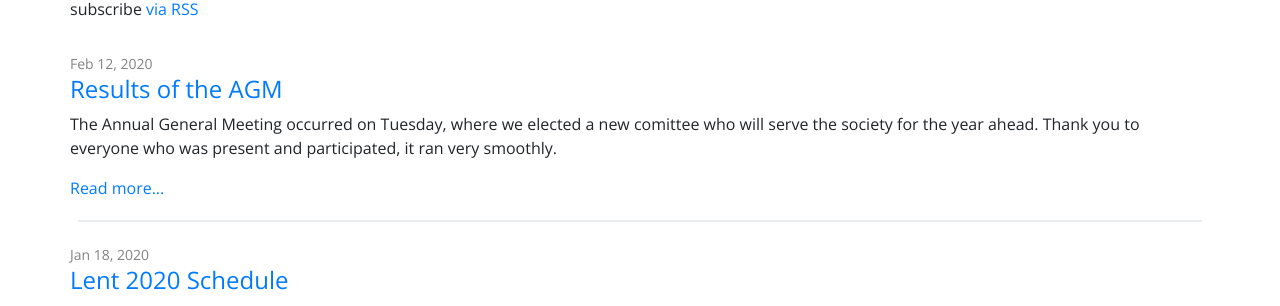
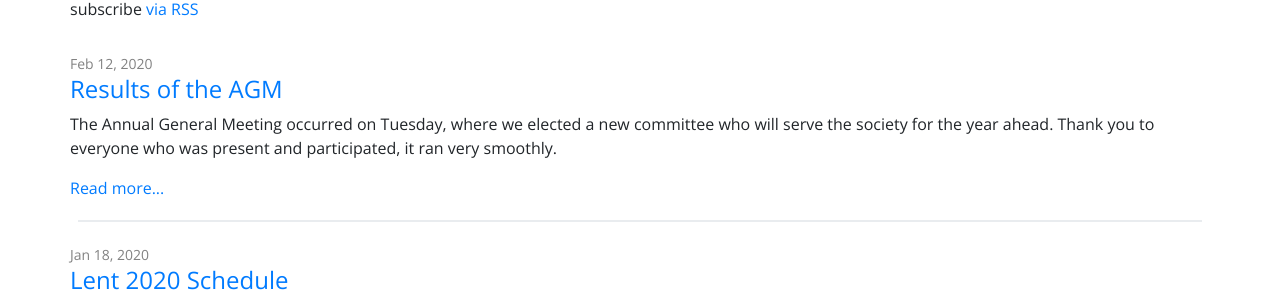
Before and after one commit to CUAMS/CUAMS-Website, a Jekyll site: the page built from pages/news.md, in a window 1280 px wide and 900 px high. Shown: the part 148-454 px from the top of the window. Built offline with Jekyll 4.4.1, drawn with Linux system fonts in a browser that asks for light colours; nearby versions of some CDN libraries.

Commit message:
Fixed spelling error in the AGM news post.

```diff
--- a/_posts/2020-02-12-agm-results.md
+++ b/_posts/2020-02-12-agm-results.md
@@ -3,11 +3,11 @@
 title: Results of the AGM
 date: 2020-02-12 15:00 +0000
 ---
-The Annual General Meeting occurred on Tuesday, where we elected a new comittee who will serve the society for the year ahead. Thank you to everyone who was present and participated, it ran very smoothly.
+The Annual General Meeting occurred on Tuesday, where we elected a new committee who will serve the society for the year ahead. Thank you to everyone who was present and participated, it ran very smoothly.
 
-A big thank you as well to the previous comittee, including those who are returning for another year, you have all helped to make CUAMS the wonderful society it is today.
+A big thank you as well to the previous committee, including those who are returning for another year, you have all helped to make CUAMS the wonderful society it is today.
 
-Here are the newly elected [CUAMS Comittee Members for 2020/2021](/assets/images/posts/committee_2020-2021.jpg):
+Here are the newly elected [CUAMS Committee Members for 2020/2021](/assets/images/posts/committee_2020-2021.jpg):
 
 - President: Roger Ren
 - Secretary: Alexander Kent
```
